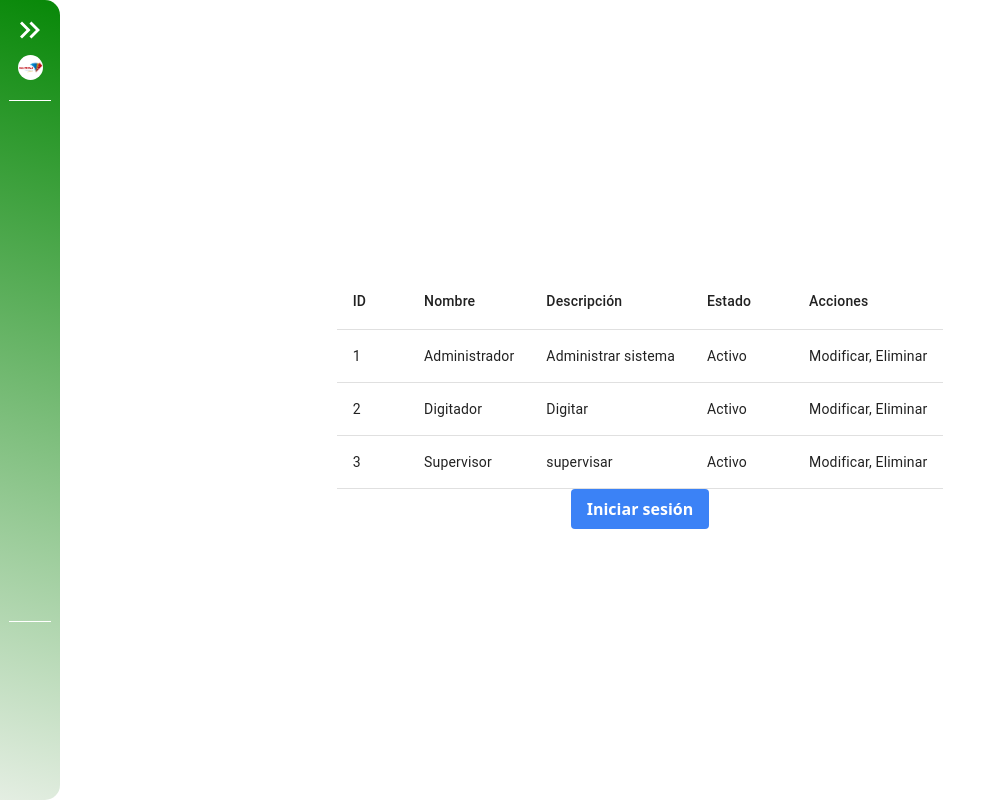
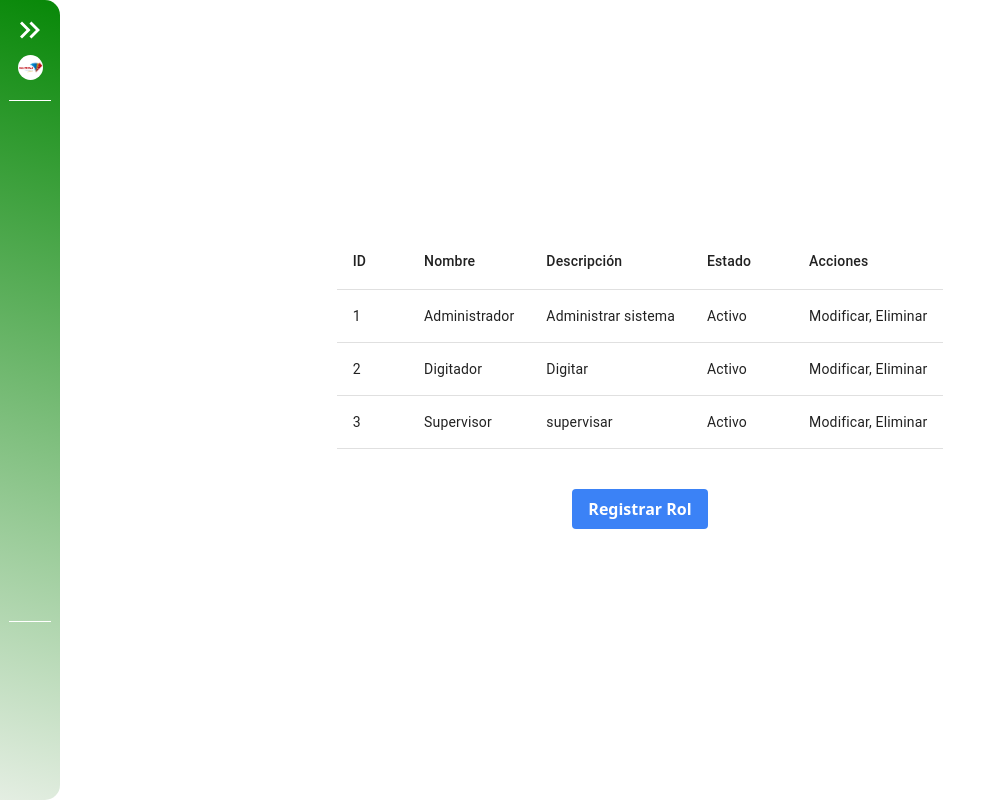
Before and after one commit to eucogar/contratos, a Next.js app: page /admin/gestionar-roles in a window 1280 px wide. Shown: the whole page, without its empty margins (0-1006 px from the left). Built offline with nearby package versions, Linux system fonts and the light colour scheme.

Commit message:
boton registrar rol

```diff
--- a/src/pages/admin/gestionar-roles.tsx
+++ b/src/pages/admin/gestionar-roles.tsx
@@ -62,12 +62,19 @@ export default function (){
                         handleSelectRow={(e)=>console.log(e)} />
                 </div>
 
+
+                <div className="my-10">
+
                 <button
-                    className="bg-blue-500 hover:bg-blue-700 text-white font-bold py-2 px-4 rounded focus:outline-none focus:shadow-outline"
+                    className="bg-blue-500 hover:bg-blue-700 text-white font-bold py-2 px-4 rounded focus:outline-none focus:shadow-outline "
                     type="submit"
                 >
-                    Iniciar sesión
+                    Registrar Rol
                 </button>
+
+                </div>
+
+
             </div>
         </div>
     )
--- /dev/null
+++ b/src/pages/admin/registrar-rol.tsx
@@ -0,0 +1,6 @@
+export default function (){
+
+    return(){
+        <h1>hola buenos diaas</h1>
+    }
+}
```
